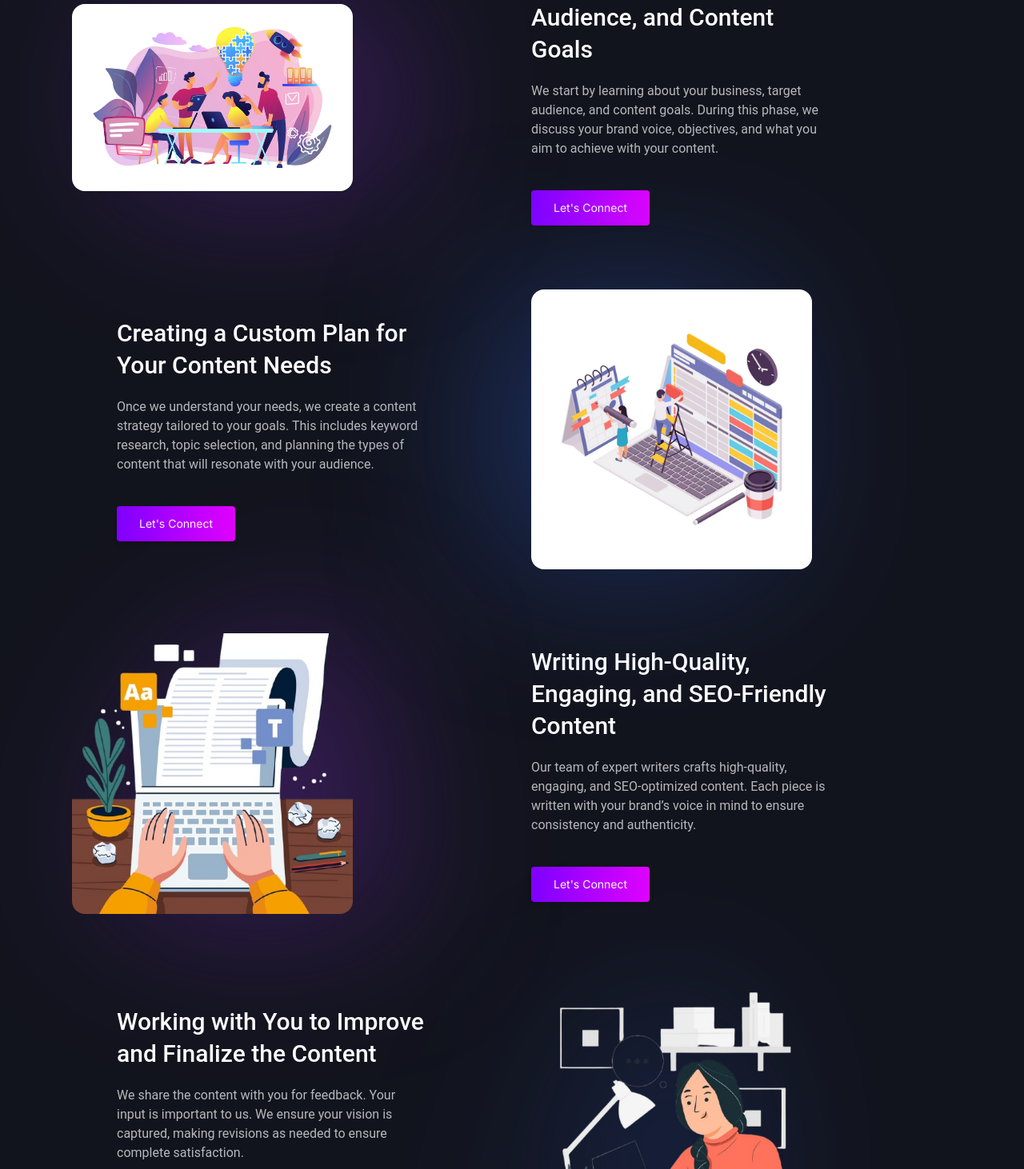
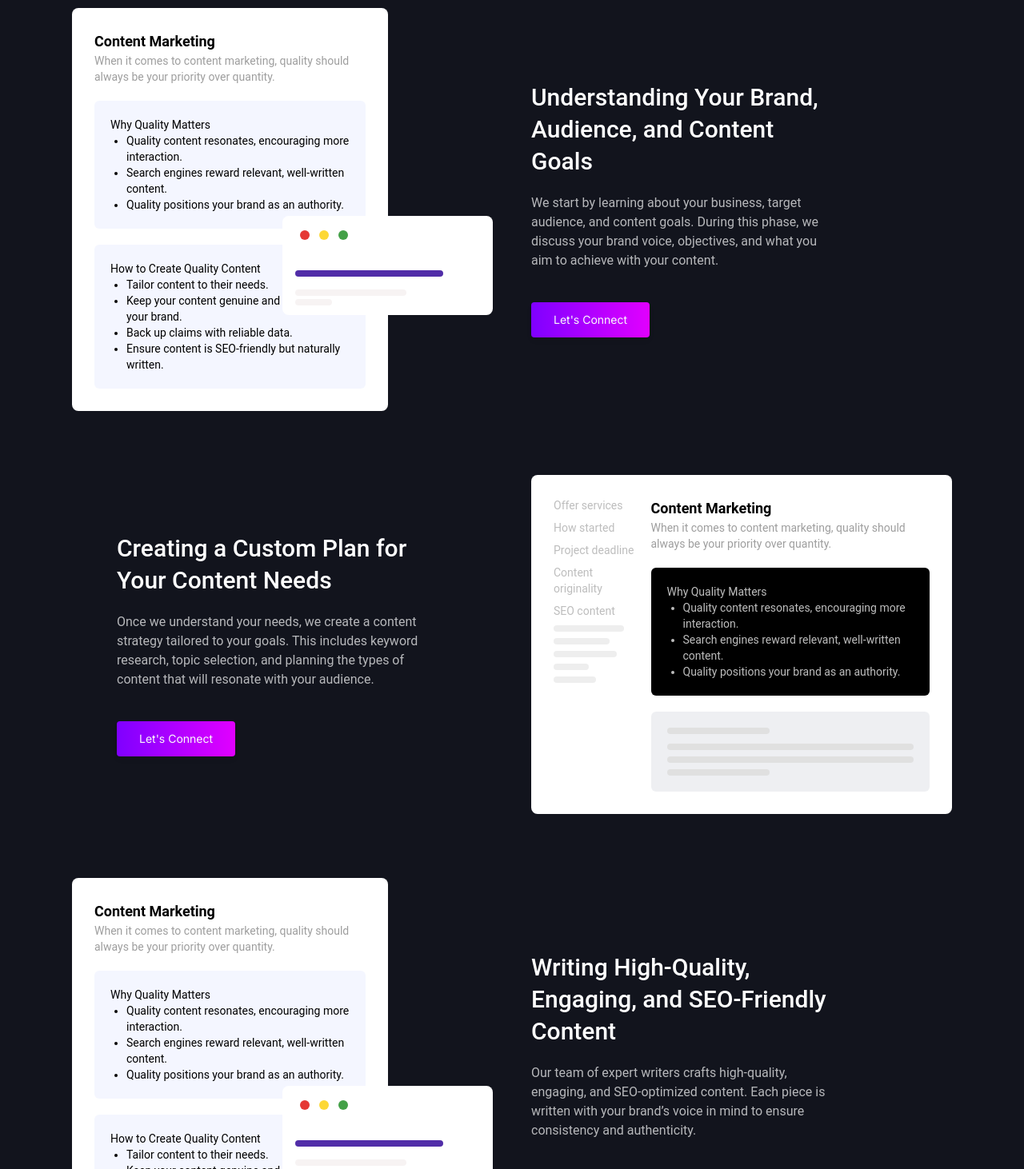
Before and after one commit to zannat20040/Content-writing-consultancy, a React (Vite) app: page / in a window 1280 px wide. Shown: the part 1248-2710 px from the top of the page at 80% size. Built offline with nearby package versions, Linux system fonts and the light colour scheme.

Commit message:
component create , section udpate

```diff
--- a/src/Component/About.jsx
+++ b/src/Component/About.jsx
@@ -1,21 +1,20 @@
 import AboutLayout from "../Shared Component/AboutLayout";
 import AboutImageLayout from "../Shared Component/AboutImageLayout";
-import img1 from "../assets/about/work (1).avif";
 import img2 from "../assets/about/work (2).avif";
 import img3 from "../assets/about/work(1).png";
 import img4 from "../assets/about/work(2).png";
 import img5 from "../assets/about/work(3).png";
+import AboutRight from "../Shared Component/AboutRight";
+import AboutLeft from "../Shared Component/AboutLeft";
 
 const About = () => {
   return (
     <div className="container mx-auto px-5 mt-6 about-section">
       {/* 1st */}
       <div className="aboutus grid grid-cols-1 md:grid-cols-2 gap-12 justify-center items-center ">
-        <AboutImageLayout
-          img={img1}
-          color="rgba(159, 54, 242, 0.3)"
-          direction="60px 0 100px"
-        />
+        <div className="relative">
+          <AboutRight />
+        </div>
         <AboutLayout
           h1TagOpeninng={
             "Understanding Your Brand, Audience, and Content Goals"
@@ -35,19 +34,13 @@ const About = () => {
             }
           />
         </div>
-        <AboutImageLayout
-          img={img2}
-          color="rgba(54, 107, 242, 0.3)"
-          direction="-54px 0 100px"
-        />
+        <AboutLeft />
       </div>
       {/* 3rd */}
       <div className="mt-20 aboutus grid grid-cols-1 md:grid-cols-2 gap-12 justify-center items-center ">
-        <AboutImageLayout
-          img={img3}
-          color="rgba(159, 54, 242, 0.3)"
-          direction="60px 0 100px"
-        />
+        <div className="relative">
+          <AboutRight />
+        </div>
         <AboutLayout
           h1TagOpeninng={
             "Writing High-Quality, Engaging, and SEO-Friendly Content"
@@ -69,19 +62,13 @@ const About = () => {
             }
           />
         </div>
-        <AboutImageLayout
-          img={img4}
-          color="rgba(54, 107, 242, 0.3)"
-          direction="-54px 0 100px"
-        />
+        <AboutLeft />
       </div>
       {/* 5th */}
       <div className="mt-20 aboutus grid grid-cols-1 md:grid-cols-2 gap-12 justify-center items-center ">
-        <AboutImageLayout
-          img={img5}
-          color="rgba(159, 54, 242, 0.3)"
-          direction="60px 0 100px"
-        />
+        <div className="relative">
+          <AboutRight />
+        </div>
         <AboutLayout
           h1TagOpeninng={"Providing You with Ready-to-Publish Content"}
           pTagopening={
--- a/src/Component/HappyClient.jsx
+++ b/src/Component/HappyClient.jsx
@@ -25,7 +25,7 @@ const HappyClient = () => {
         Trusted by Over 3,000 Satisfied Clients{" "}
       </p>
 
-      <div className="grid sm:grid-col-2 md:grid-cols-3 lg:grid-cols-4 gap-5 justify-center items-center max-w-2xl mx-auto mt-16 ">
+      <div className="grid sm:grid-col-2 md:grid-cols-3 lg:grid-cols-4 gap-5 justify-center items-center max-w-3xl mx-auto mt-16 ">
         {clientLogos.map((data, index) => (
           <img
             src={data.clientImg}
--- /dev/null
+++ b/src/Shared Component/AboutLeft.jsx
@@ -0,0 +1,43 @@
+export default function AboutLeft() {
+  return (
+    <div className="bg-white p-7 rounded-lg w-full">
+      <div className="grid grid-cols-4 gap-4 justify-between items-start">
+        <ul className="text-gray-400 text-sm flex flex-col gap-2">
+          <li>Offer services</li>
+          <li>How started</li>
+          <li>Project deadline</li>
+          <li>Content originality</li>
+          <li>SEO content</li>
+          <li className="bg-gray-200 w-10/12 h-2 rounded-full"></li>
+          <li className="bg-gray-200 w-8/12 h-2 rounded-full"></li>
+          <li className="bg-gray-200 w-9/12 h-2 rounded-full"></li>
+          <li className="bg-gray-200 w-5/12 h-2 rounded-full"></li>
+          <li className="bg-gray-200 w-6/12 h-2 rounded-full"></li>
+        </ul>
+        <div className="col-span-3">
+          <p className="text-lg font-bold"> Content Marketing</p>
+          <p className="text-gray-500 text-sm">
+            When it comes to content marketing, quality should always be your
+            priority over quantity.
+          </p>
+          <div className="bg-[#000] p-5 rounded-md mt-5 text-gray-400 text-sm">
+            <p>Why Quality Matters</p>
+            <ul className="list-disc ml-5">
+              <li> Quality content resonates, encouraging more interaction.</li>
+              <li> Search engines reward relevant, well-written content.</li>
+              <li> Quality positions your brand as an authority.</li>
+            </ul>
+          </div>
+          <div className="bg-[#ecedf1e4] p-5 rounded-md mt-5 text-black text-sm">
+            <p className="bg-gray-300 w-5/12 h-2 rounded-full"></p>
+            <div className="w-full mt-3 flex flex-col gap-2">
+              <p className="bg-gray-300 w-full h-2 rounded-full"> </p>
+              <p className="bg-gray-300 w-full h-2 rounded-full"></p>
+              <p className="bg-gray-300 w-5/12 h-2 rounded-full"></p>
+            </div>
+          </div>
+        </div>
+      </div>
+    </div>
+  );
+}
--- /dev/null
+++ b/src/Shared Component/AboutRight.jsx
@@ -0,0 +1,45 @@
+import { GoDotFill } from "react-icons/go";
+
+export default function AboutRight() {
+  return (
+    <div className="bg-white p-7 rounded-lg w-3/4 ">
+      <div>
+        <p className="text-lg font-bold"> Content Marketing</p>
+        <p className="text-gray-500 text-sm">
+          When it comes to content marketing, quality should always be your
+          priority over quantity.
+        </p>
+        <div className="bg-[#F4F6FF] p-5 rounded-md mt-5 text-black text-sm">
+          <p>Why Quality Matters</p>
+          <ul className="list-disc ml-5">
+            <li> Quality content resonates, encouraging more interaction.</li>
+            <li> Search engines reward relevant, well-written content.</li>
+            <li> Quality positions your brand as an authority.</li>
+          </ul>
+        </div>
+        <div className="bg-[#F4F6FF] p-5 rounded-md mt-5 text-black text-sm">
+          <p>How to Create Quality Content</p>
+          <ul className="list-disc ml-5">
+            <li> Tailor content to their needs.</li>
+            <li> Keep your content genuine and aligned with your brand.</li>
+            <li> Back up claims with reliable data.</li>
+            <li> Ensure content is SEO-friendly but naturally written.</li>
+          </ul>
+        </div>
+      </div>
+      <div className="bg-white p-3 px-4 absolute bottom-[120px] right-0 rounded-lg w-1/2">
+        <div className="flex  mb-8">
+          <GoDotFill className="text-2xl text-red-600" />{" "}
+          <GoDotFill className="text-2xl text-yellow-600" />{" "}
+          <GoDotFill className="text-2xl text-green-600" />
+        </div>
+        <div className="flex-col flex gap-1">
+          <div className="w-4/5 bg-deep-purple-700 h-2 rounded mb-0"></div>
+          <div className="w-full bg-[#fafafa ] h-2 rounded"></div>
+          <div className="w-3/5 bg-[#f7f2f2ec] h-2 rounded"></div>
+          <div className="w-1/5 bg-[#f7f2f2ec] h-2 rounded"></div>
+        </div>
+      </div>
+    </div>
+  );
+}
```
